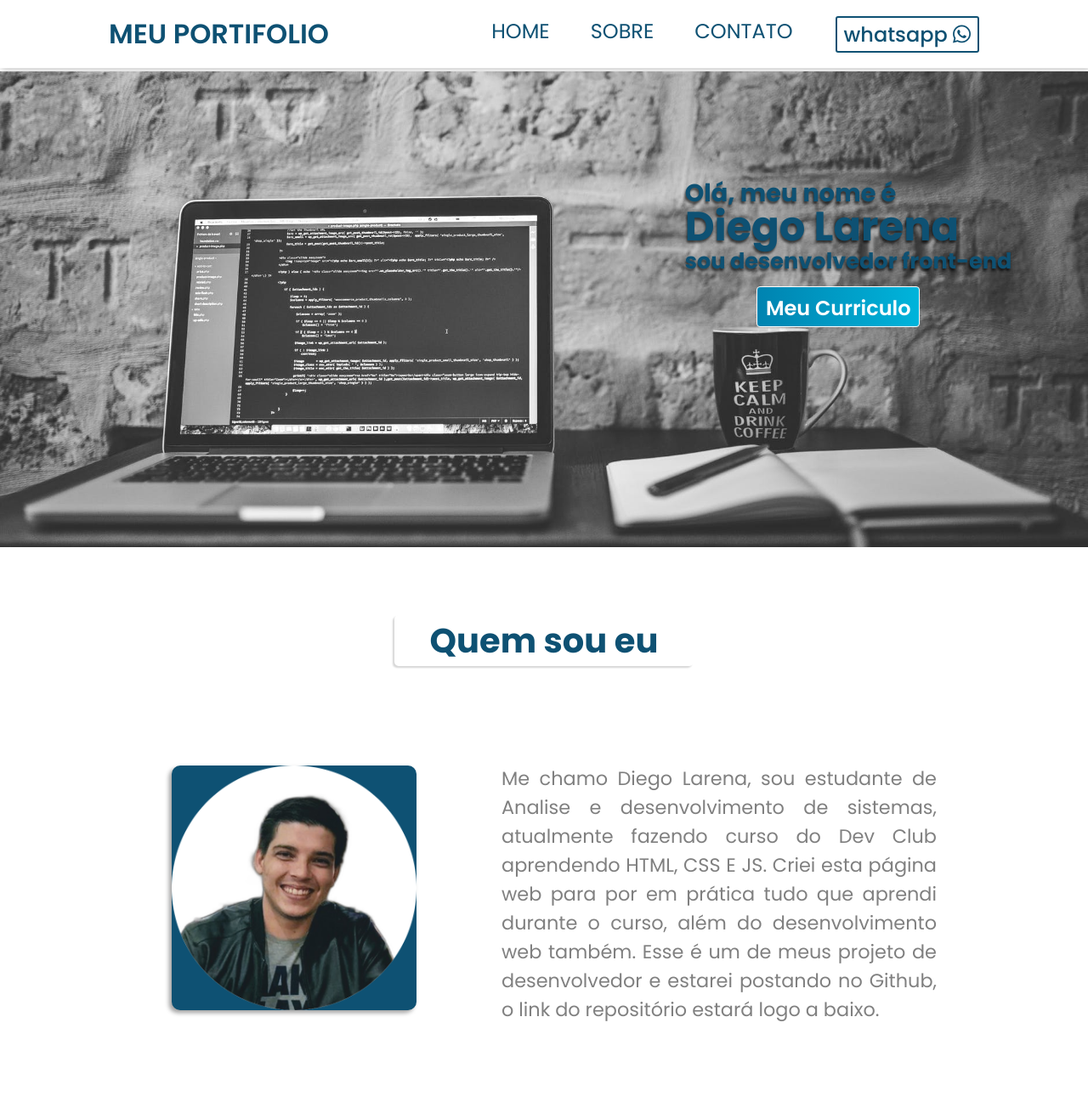
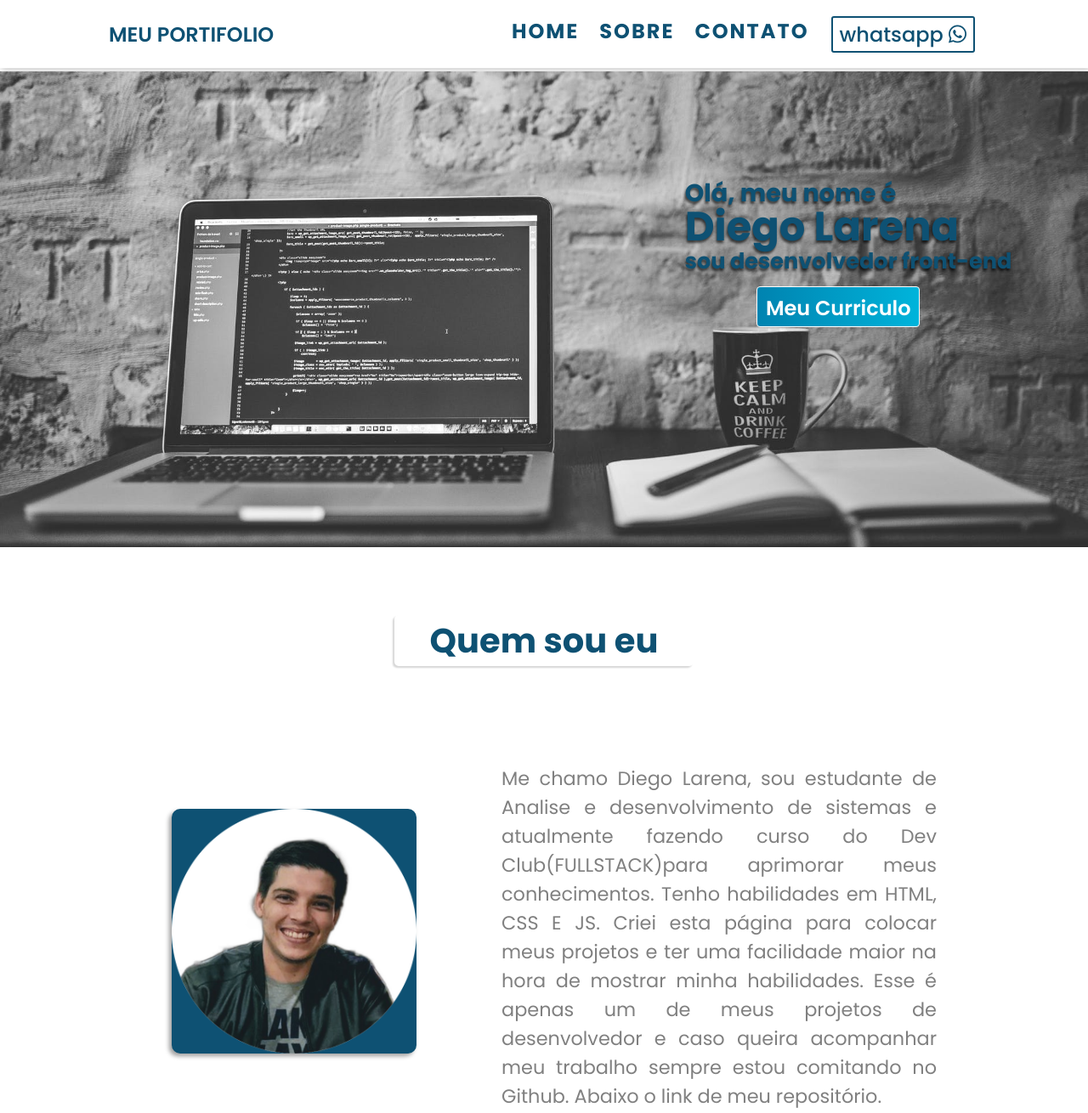
Before and after one commit to dgvanini/CvDiego, a plain HTML site: page index.html in a window 1280 px wide. Shown: the top 1310 px of the page at 85% size. Drawn offline with Linux system fonts and the light colour scheme.

Commit message:
ATUALIZAÇÃO CV

```diff
--- a/index.html
+++ b/index.html
@@ -18,9 +18,9 @@
             <p> MEU PORTIFOLIO</p>
             <nav>
                 <ul class="navlinks">
-                    <li> <a href="#">HOME</a></li>
-                    <li><a href="#">SOBRE</a></li>
-                    <li><a href="#">CONTATO</a></li>
+                    <li> <a href="#home">HOME</a></li>
+                    <li><a href="#sobre">SOBRE</a></li>
+                    <li><a href="#contato">CONTATO</a></li>
                     <li class="whats"><a href="https://api.whatsapp.com/send?phone=5511998794137&text=Texto%20aqui" target="blank">
                         <button>whatsapp           <i class="fa-brands fa-whatsapp"></i></button></a></li>
                 </ul>
@@ -29,7 +29,7 @@
     </header>
     <main>
         <section class="container">
-            <div class="img-wrapper">
+                        <div class="img-wrapper">
                 <img class="imgwall" src="pxl.jpeg" alt="backg">
             </div>
             <div class="imgpeq">
@@ -46,16 +46,17 @@
             <div class="segunda-part">
                 <h2>Quem sou eu</h2>
             </div>
-            <article class="artg">
+            <article class="artg" id="sobre">
                 <img class="eu" src="eu.png" alt="minha foto">
-                <p>Me chamo Diego Larena, sou estudante de Analise e desenvolvimento de sistemas,
-                    atualmente fazendo curso do Dev Club aprendendo HTML, CSS E JS. Criei esta página web para por em
-                    prática tudo que aprendi durante o curso, além do desenvolvimento web também.
-                    Esse é um de meus projeto de desenvolvedor e estarei postando no Github, o link do
-                    repositório estará logo a baixo.
+                <p>Me chamo Diego Larena, sou estudante de Analise e desenvolvimento de sistemas e
+                    atualmente fazendo curso do Dev Club(FULLSTACK)para aprimorar meus conhecimentos. Tenho habilidades em HTML, CSS E JS. Criei esta página para colocar meus
+                    projetos e ter uma facilidade maior na hora de mostrar minha habilidades.
+                    Esse é apenas um de meus projetos de desenvolvedor e caso queira acompanhar meu trabalho sempre  estou
+                    comitando no Github. Abaixo o link de meu repositório.
                     </p>
             </article>
         </section>
+
         <section class="main-portifa">
             <article class="portifa">
                 <h3>Conheça meu portifólio</h3>
@@ -66,7 +67,7 @@
         </section>
         <section class="main-button">
                        <a href="https://github.com/dgvanini   " target="blank"><button>Meu Github  <i class="fa-brands fa-github"></i></button></a>
-        </section>
+            </section>
         <section class="main-serviços">
             <h3>Tecnologias</h3>
 
@@ -74,22 +75,25 @@
 
         <section class="container-serviços">
             <div class="box">
-                <div class="caixa2"><i class="fa-brands fa-js-square" id="js"></i>
-                <h4>JavaScript</h4><p>jQuery</p><p>Vue.js</p><p>Node.Js</p></div>
-                <div class="caixa2"><i class="fa-brands fa-html5" id="photo"></i>
-                <h4>HMTL5</h4><p></p></div>
-                <div class="caixa2"><i class="fa-brands fa-css3-alt" id="illust"></i>
-                <h4>CSS</h4><p>Bootstrap</p><p>Bulma</p></div>
-            </div>
+                <div class="caixa2"><i class="fa-brands fa-js-square" ></i>
+                <h4>JavaScript<p>TypeScript</p><p>React</p><p>Node.Js</p></h4></div>
+                <div class="caixa2"><i class="fa-brands fa-css3-alt" "></i>
+                <h4>CSS<p>Bootstrap</p><p>Bulma</p></h4></div>
+                <div class="caixa2"><i class="fa-brands fa-html5" ></i>
+                <h4>HMTL5<p>SQL</p><p>GIT</p><p>GITHUB</p></h4></div>
+
 
         </section>
+
+    </section>
+    </section>
         <h3 class="cabecalho-contato">Contato</h3>
 
 
-                <section class="container-contato">
+                <section class="container-contato"id="contato" >
                 <div class="caixas">
-                <div class="caixa1"><i class="fa-solid fa-user" id="user"></i>
-                <h4>Nome</h4><p>Diego Larena</p></div>
+                <div class="caixa1"><i class="fa-solid fa-phone" id="user"></i></i>
+                <h4>Telefone</h4><p>(11) 91092 - 2391</p></div>
                 <div class="caixa1"><i class="fa-solid fa-earth-americas" id="mundo"></i>
                 <h4>Endereço</h4><p>Itupeva, SP - Brasil</p></div>
                 <div class="caixa1"><i class="fa-solid fa-envelope" id="email"></i>
--- a/style.css
+++ b/style.css
@@ -48,7 +48,7 @@ header{
 
 }
 .cabecalho p{
-    font-size: 2rem;
+    font-size: 1.5rem;
     color: var(--blue2);
     font-weight: 600;
     cursor: pointer;
@@ -57,9 +57,16 @@ header{
     border-bottom: 1px solid var(--blue2);
 }
 .navlinks{
+    font-size: 1rem;
     display: flex;
     list-style: none;
-    gap: 3rem;
+    gap: 1.5rem;
+    cursor: pointer;
+    text-transform: uppercase;
+    letter-spacing: 2px;
+    font-weight: bold;
+    padding: 5px;
+
 }
 .navlinks button{
     font-size: 1em;
@@ -71,6 +78,7 @@ header{
     cursor: pointer;
     transition-duration: 0.4s;
     color: var(--blue2);
+
 }
 .navlinks button:hover{
     background-color: rgb(13, 196, 13);
@@ -88,7 +96,7 @@ header{
     border-bottom: 1px solid var(--blue2);
 }
 
-/*Main--------------------------------------*/
+/*---------MENU----------*/
 
 main{
     width: 100%;
@@ -107,6 +115,7 @@ main{
     height: 100%;
     min-width: 320px;
     max-width: 1400px;
+
 }
 .img-wrapper img{
     width: 100%;
@@ -130,6 +139,7 @@ main{
     font-weight: bold;
     text-shadow: -1px 3px 3px rgba(0, 0, 0, 0.637);
     line-height: 2.5rem;
+
 }
 .txt-eu button{
     margin-top: 10px;
```
